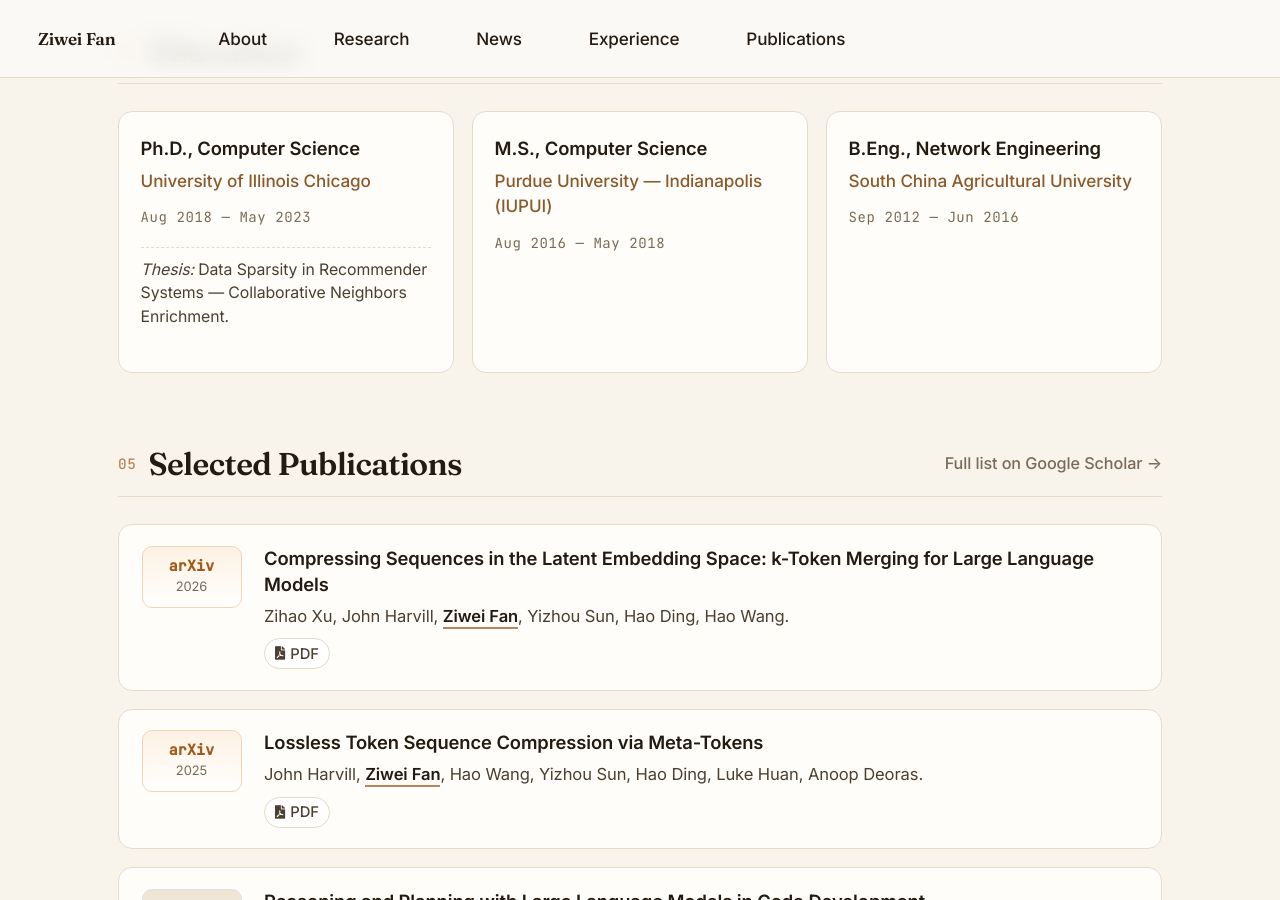
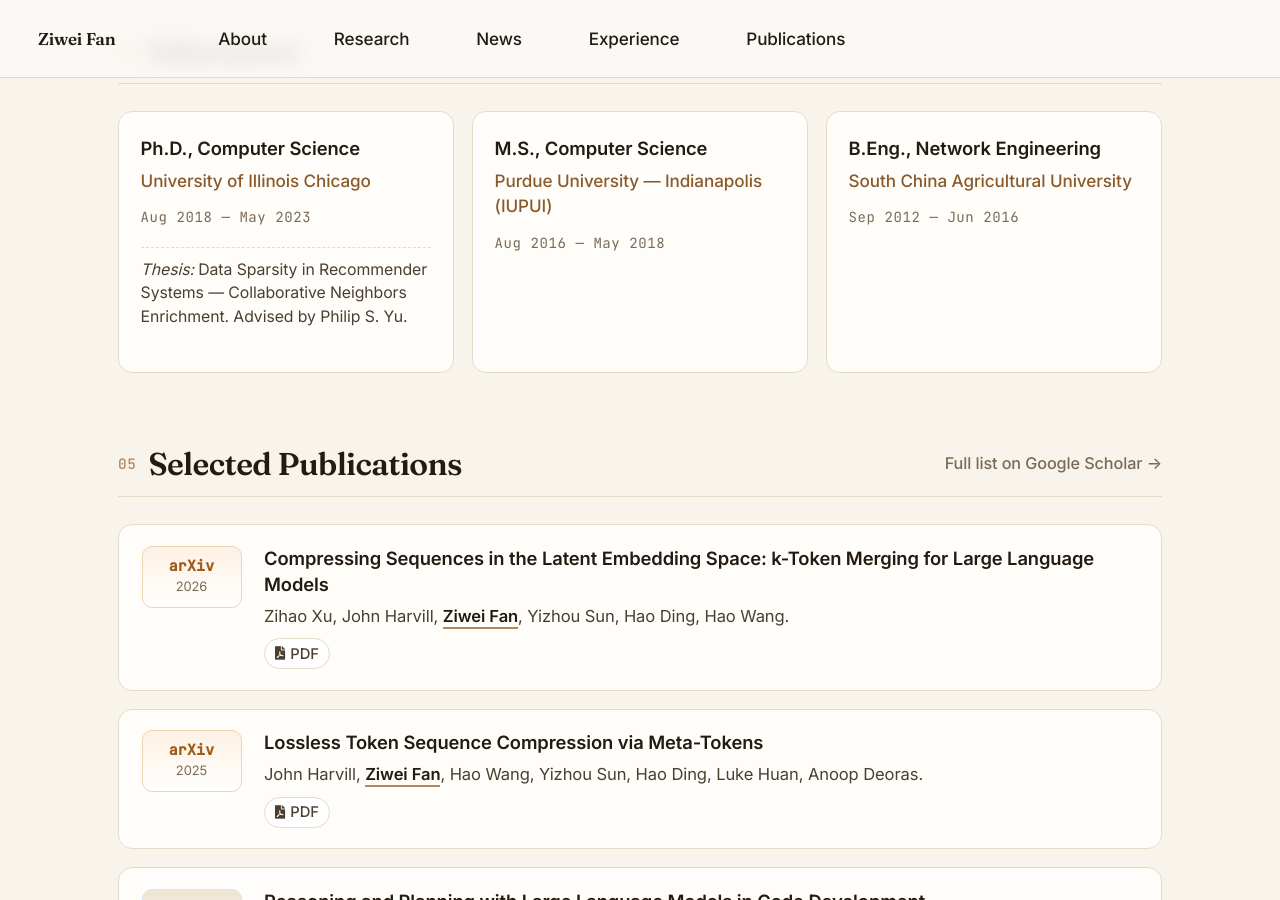
Before and after one commit to ziwei-fan/ziwei-fan.github.io, a Jekyll site: the page built from _pages/about.md, in a window 1280 px wide and 900 px high, scrolled down 2701 px. Built offline with Jekyll 4.4.1, drawn with Linux system fonts in a browser that asks for light colours.

Commit message:
Add PhD advisor to thesis entry
Co-Authored-By: Claude Opus 4.8 <noreply@anthropic.com>

```diff
--- a/_pages/about.md
+++ b/_pages/about.md
@@ -195,7 +195,7 @@ redirect_from:
       <p class="degree">Ph.D., Computer Science</p>
       <p class="school">University of Illinois Chicago</p>
       <p class="when">Aug 2018 — May 2023</p>
-      <p class="thesis"><em>Thesis:</em> Data Sparsity in Recommender Systems — Collaborative Neighbors Enrichment.</p>
+      <p class="thesis"><em>Thesis:</em> Data Sparsity in Recommender Systems — Collaborative Neighbors Enrichment. Advised by Philip S. Yu.</p>
     </div>
     <div class="zf-edu-card">
       <p class="degree">M.S., Computer Science</p>
```
